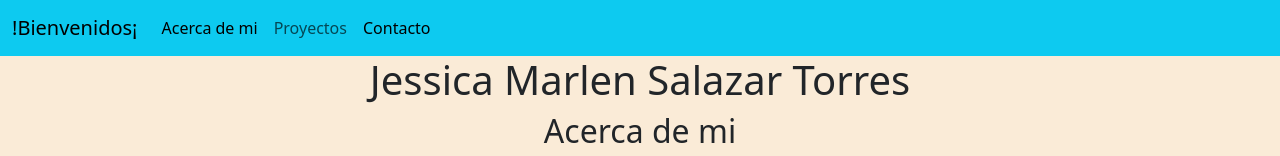
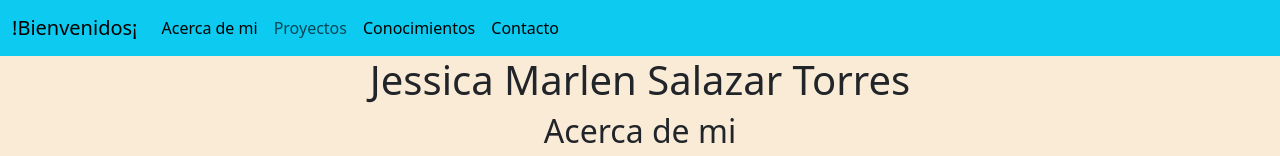
Before and after one commit to jessi0695/Portafolio, a plain HTML site: page index.html in a window 1280 px wide. Shown: the top 156 px of the page. Drawn offline with nearby package versions, Linux system fonts and the light colour scheme.

Commit message:
Cambios y modificaciones

```diff
--- a/index.html
+++ b/index.html
@@ -22,6 +22,9 @@
               </li>
               <li class="nav-item">
                 <a class="nav-link" href="#projects">Proyectos</a>
+              </li>
+              <li class="nav-item">
+                <a class="nav-link active" aria-current="page" href="#conocimientos">Conocimientos</a>
               </li>
                 <a class="nav-link active" aria-current="page" href="#contacto">Contacto</a>
             </ul>
@@ -72,16 +75,14 @@
         </tr>
         </tbody>
       </table>
-
       <hr>
-      <h2 id="habilidades">Habilidades y conocimientos</h2>
-
+      <h2 id="conocimientos">Habilidades y conocimientos</h2>
         <li><strong>Idiomas:</strong> Ingles Avanzado (Certificacion TOEIC)</li>
         <li><strong>Desarrollo web:</strong> HTML, Java, JavaScript, C++, Kotlin. </li>
         <li><strong>Bases de Datos:</strong> PostgreSQL, SQL Server, MySQL, Access.</li>
         <li><strong>Aplicaciones móviles:</strong> Kotlin, Android Studio. </li>
 
-      </nav>
+    </nav>
       <aside>
       <hr>
       <h2 id="contacto">Contacto Personalizado</h2>
```
Also changed, not shown: index.css (line endings or trailing spaces).
